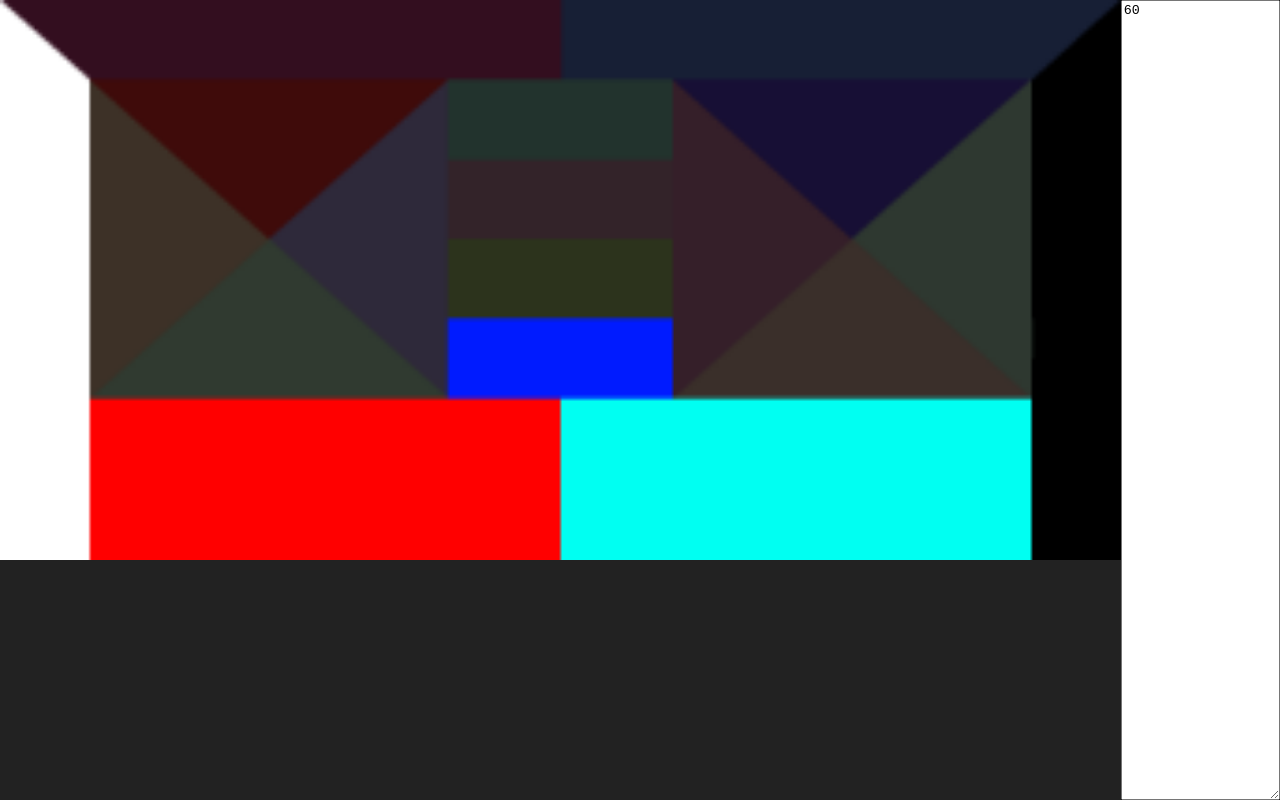
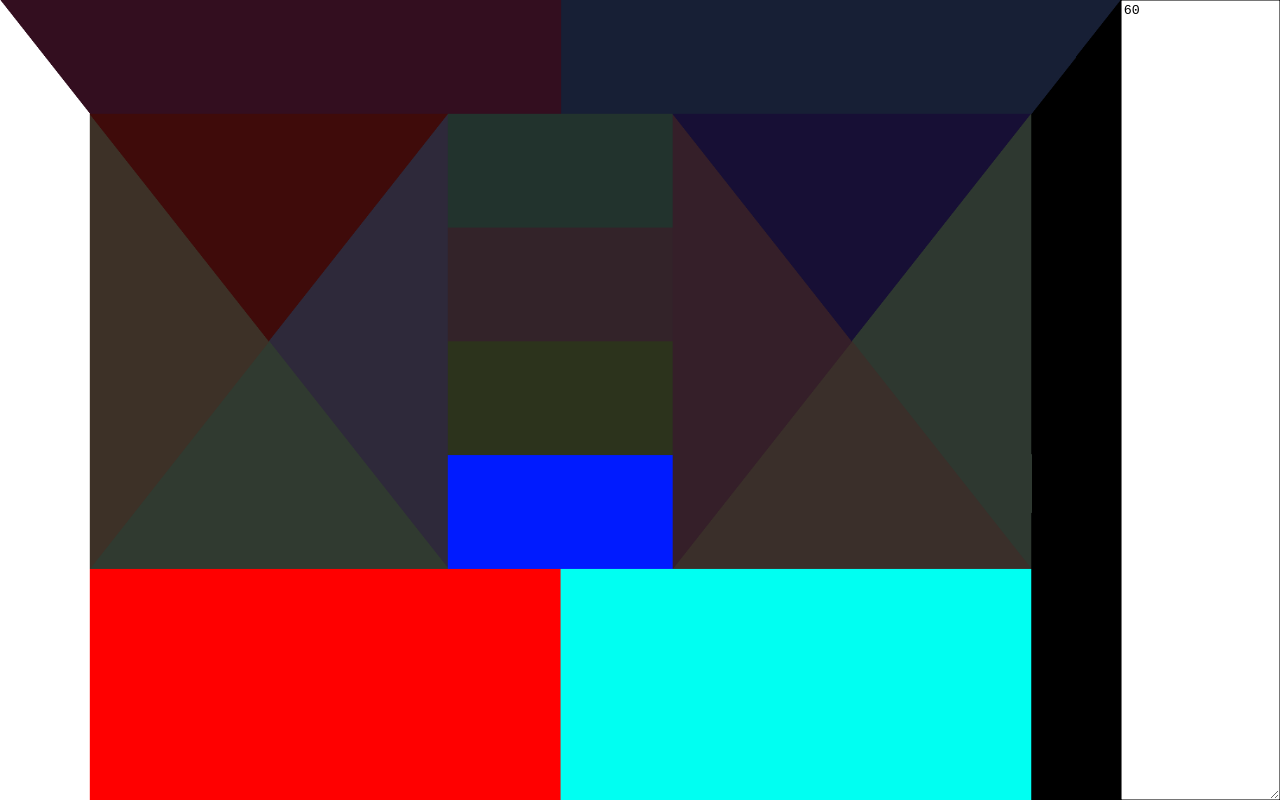
Before and after one commit to electronstudio/MobControlJava, a plain HTML site: page src/main/resources/client/index.html in a window 1280 px wide. Drawn offline with Linux system fonts and the light colour scheme.

Commit message:
Draw full-res image

```diff
--- a/src/main/resources/client/index.html
+++ b/src/main/resources/client/index.html
@@ -32,8 +32,8 @@
 </head>
 	<body style="background: #222; margin: 0;">
 		<div style="display: flex;">
-			<div style="display: flex; width: 100%; height: 100%; background: black;">
-				<canvas id="hitboxCanvas" style="width: 100%; height: 100%; background: black;"></canvas>
+			<div id="hitboxParentDiv" style="width: 100%; height: 100vh; position: relative;">
+				<canvas id="hitboxCanvas" style="position: absolute; width: 100%; height: 100%;"></canvas>
 			</div>
 			<!-- Uncomment the element below to enable log view -->
 			<textarea id="log"></textarea>
--- a/src/main/resources/client/index.js
+++ b/src/main/resources/client/index.js
@@ -19,17 +19,28 @@ log(UPDATES_PER_SECOND);
 //
 // Load the canvas, context.
 //
+const hitboxParentDiv = document.getElementById('hitboxParentDiv');
 const hitboxCanvas = document.getElementById('hitboxCanvas');
 const hitboxContext = hitboxCanvas.getContext('2d');
+
+function resizeCanvasAndDraw() {
+    hitboxCanvas.width = hitboxParentDiv.scrollWidth;
+    hitboxCanvas.height = hitboxParentDiv.scrollHeight;
+    hitboxContext.drawImage(hitboxImage, 0, 0, hitboxCanvas.scrollWidth, hitboxCanvas.scrollHeight);
+}
 
 //
 // Load the image.
 //
 const hitboxImage = new Image;
 hitboxImage.addEventListener('load', function() {
-    hitboxContext.drawImage(hitboxImage, 0, 0, hitboxCanvas.width, hitboxCanvas.height);
+    resizeCanvasAndDraw();
 }, false);
 hitboxImage.src = './layout_logical.png';
+
+window.addEventListener('resize', function() {
+    resizeCanvasAndDraw();
+})
 
 //
 // Define the buttons.
```
